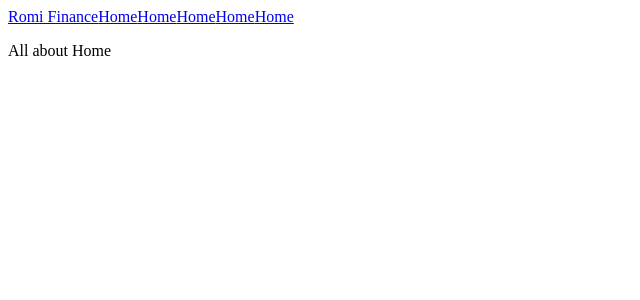
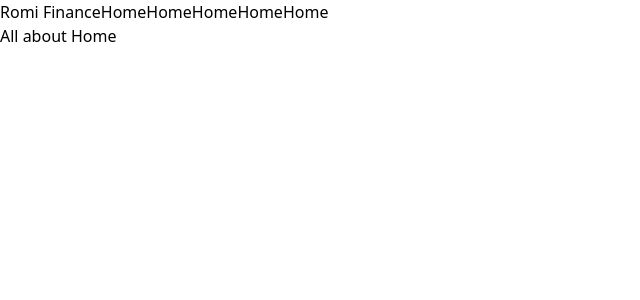
Before and after one commit to HimaloyAshis/romi-finance, a React (Vite) app: page / in a window 1280 px wide. Shown: the top 300 px of the page, without its empty margins (0-640 px from the left). Built offline with nearby package versions, Linux system fonts and the light colour scheme.

Commit message:
hero icon

```diff
--- a/package.json
+++ b/package.json
@@ -10,6 +10,7 @@
     "preview": "vite preview"
   },
   "dependencies": {
+    "@heroicons/react": "^2.0.18",
     "react": "^18.2.0",
     "react-dom": "^18.2.0",
     "react-router-dom": "^6.17.0"
--- a/src/Shared/Navbar/Navbar.jsx
+++ b/src/Shared/Navbar/Navbar.jsx
@@ -1,15 +1,23 @@
-import React from 'react';
+import React, { useState } from 'react';
 import { Link } from 'react-router-dom';
 
 const Navbar = () => {
+    const [open, setOpen] = useState(false)
+
+
     return (
-        <div className=' no-underline bg-purple-700'>
-            <Link className='no-underline bg-purple-800'>Romi Finance</Link>
-            <Link className='no-underline'>Home</Link>
-            <Link className='no-underline'>Home</Link>
-            <Link className='no-underline'>Home</Link>
-            <Link className='no-underline'>Home</Link>
-            <Link className='no-underline'>Home</Link>
+        <div className=' no-underline bg-purple-700 gap-3'>
+            <div>
+
+            </div>
+            <div>
+                <Link className='no-underline '>Romi Finance</Link>
+                <Link className='no-underline ml-4'>Home</Link>
+                <Link className='no-underline ml-4'>Home</Link>
+                <Link className='no-underline ml-4'>Home</Link>
+                <Link className='no-underline ml-4'>Home</Link>
+                <Link className='no-underline ml-4'>Home</Link>
+            </div>
         </div>
     );
 };
--- a/src/main.jsx
+++ b/src/main.jsx
@@ -1,11 +1,11 @@
 import React from 'react'
 import ReactDOM from 'react-dom/client'
+import './index.css';
 import { RouterProvider } from 'react-router-dom'
 import router from './pages/Routes/Routes'
 
 
 ReactDOM.createRoot(document.getElementById('root')).render(
   <RouterProvider router={router}>
-
   </RouterProvider>
 )
```
Also changed, not shown: 1 other file (tests, documents, lock files or other folders).
